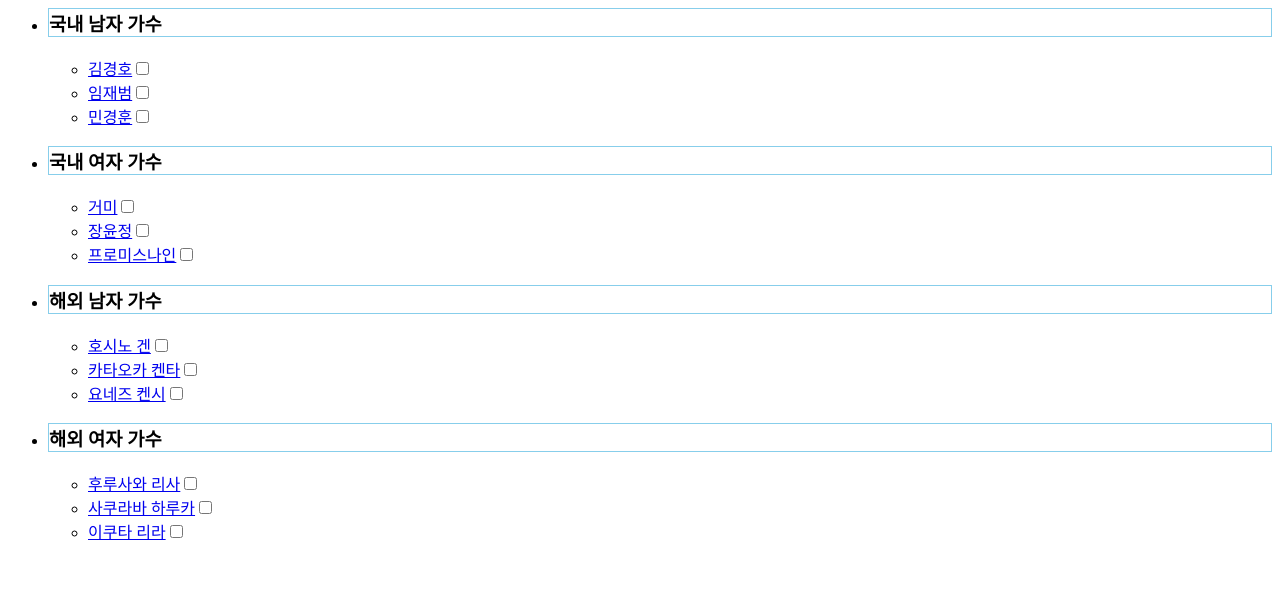
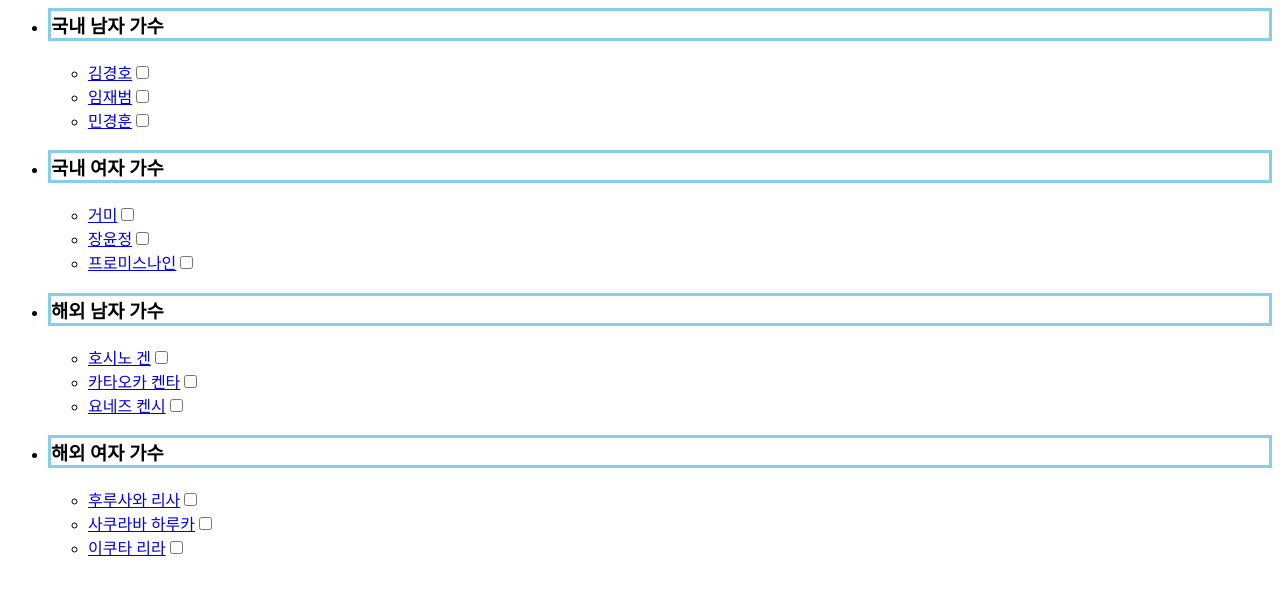
Before and after one commit to dotori7319/my-project3, a plain HTML site: page 02/02-4/list.html in a window 1280 px wide. Drawn offline with Linux system fonts and the light colour scheme.

Commit message:
child.css

```diff
--- a/02/02-4/css/list.css
+++ b/02/02-4/css/list.css
@@ -1,3 +1,3 @@
 h3{
-    border: 1px solid skyblue;
+    border: 3px solid skyblue;
 }
--- /dev/null
+++ b/03/03-2/css/child.css
@@ -0,0 +1,3 @@
+ul li {
+    border: 2px solid darkred;
+}
```
Also changed, not shown: 03/03-2/child.html (added, +13 -0 lines).
